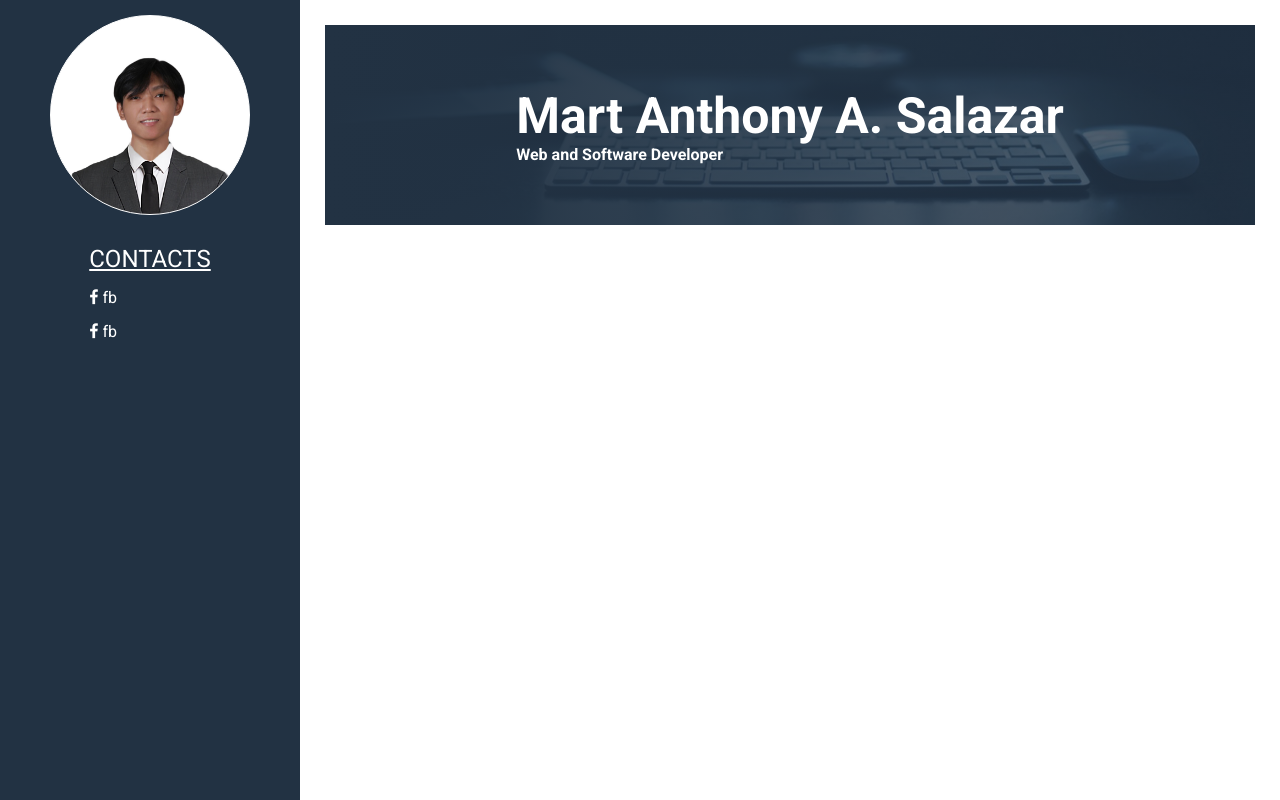
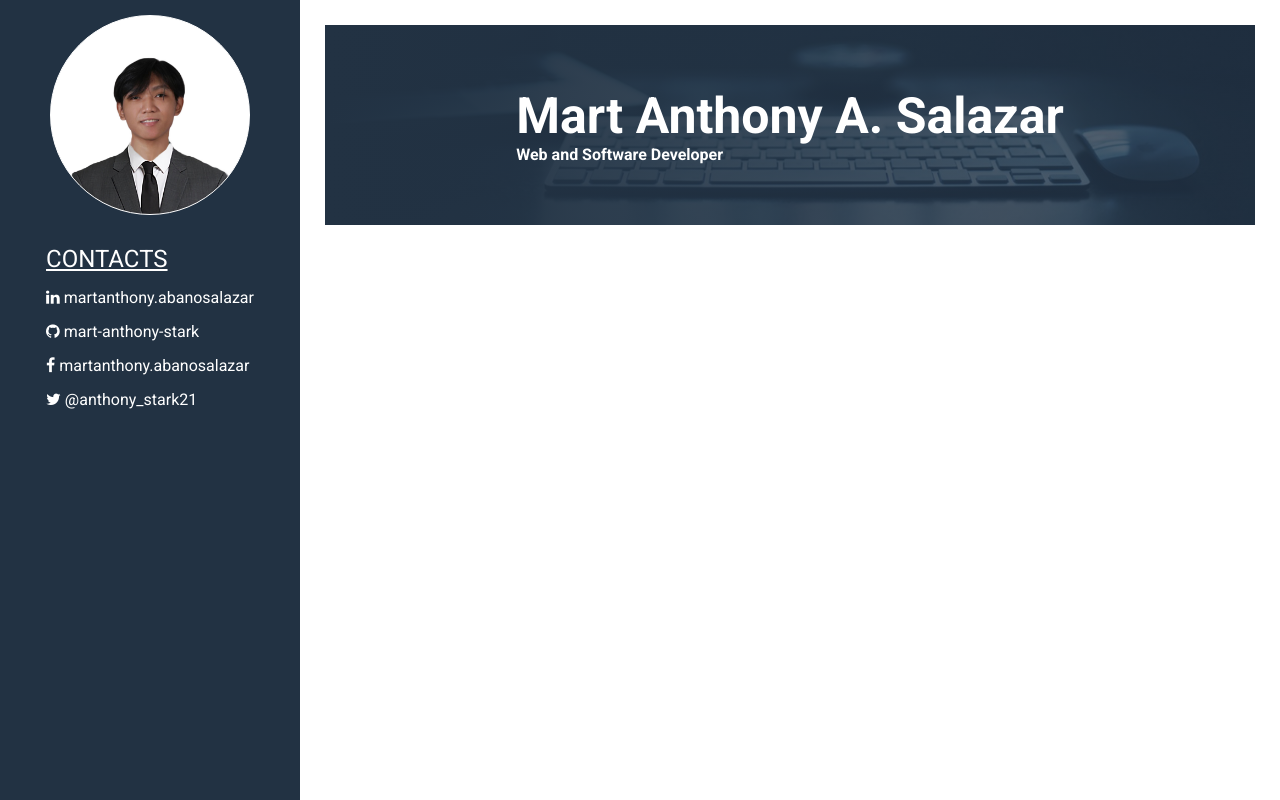
Before and after one commit to mart-anthony-stark/CV, a PHP site: page / in a window 1280 px wide. Run offline with PHP 8.4, Linux system fonts and the light colour scheme.

Commit message:
add:links

```diff
--- a/index.php
+++ b/index.php
@@ -13,8 +13,10 @@
     $name = "Mart Anthony A. Salazar";
     $profession = "Web and Software Developer";
     $links = array(
-        new Link("https://www.facebook.com/", "fb", "fa-facebook"),
-        new Link("facebook.com", "fb", "fa-facebook")
+        new Link("https://www.facebook.com/", "martanthony.abanosalazar", "fa-linkedin"),
+        new Link("https://github.com/mart-anthony-stark", "mart-anthony-stark", "fa-github"),
+        new Link("https://www.facebook.com/", "martanthony.abanosalazar", "fa-facebook"),
+        new Link("https://twitter.com/anthony_stark21", "@anthony_stark21", "fa-twitter"),
     );
 ?>
 <!DOCTYPE html>
```
